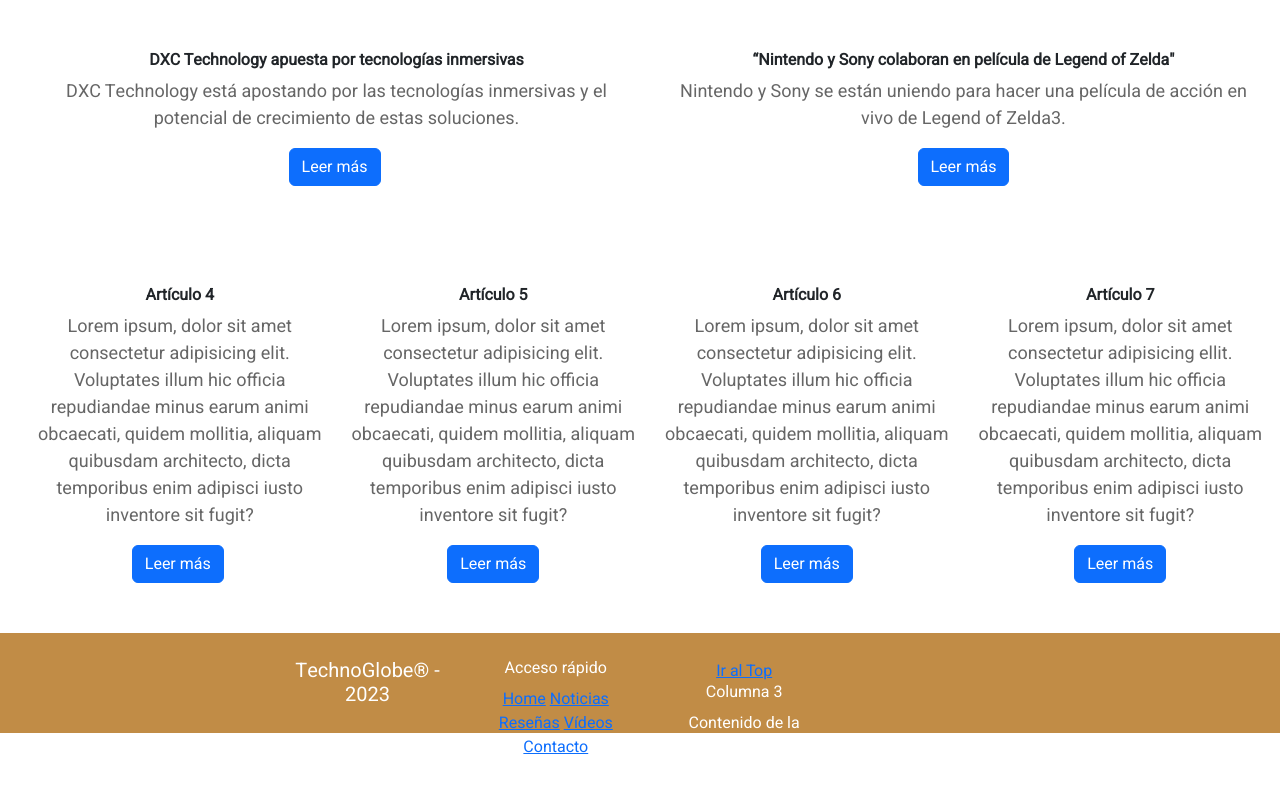
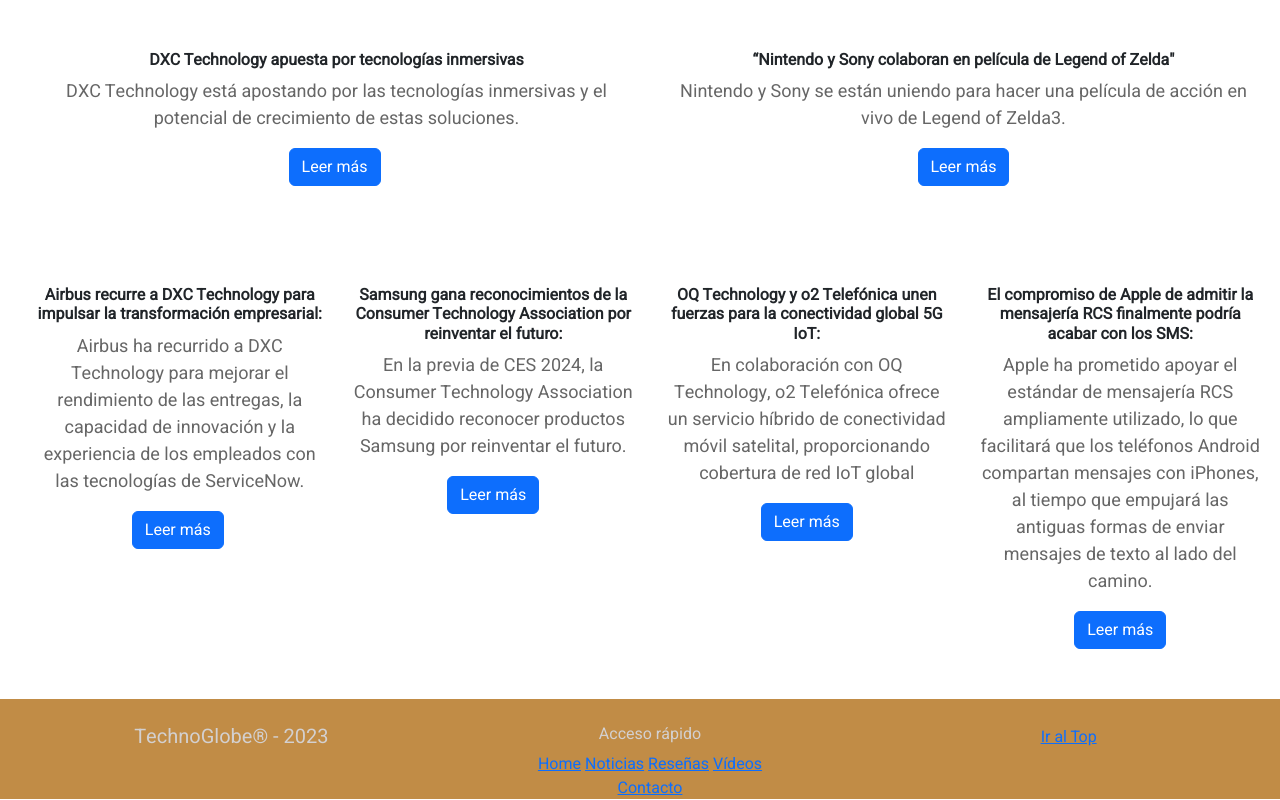
Before and after one commit to Rod-oss/TechnoGlobe-Web, a website: page pages/Noticias.html in a window 1280 px wide. Shown: the part 504-1304 px from the top of the page. Before the commit the page ends 1279 px from the top, so only its background shows below. Drawn offline with nearby package versions, Linux system fonts and the light colour scheme.

Commit message:
correcciones en PreEntrega3

```diff
--- a/pages/Noticias.html
+++ b/pages/Noticias.html
@@ -103,35 +103,35 @@
             <div class="container text-center">
                 <div class="row">
                     <div class="col-sm-3">
-                        <h4>Artículo 4</h4>
-                        <p>Lorem ipsum, dolor sit amet consectetur adipisicing elit. Voluptates illum hic officia
-                            repudiandae minus earum animi obcaecati, quidem mollitia, aliquam quibusdam architecto,
-                            dicta temporibus enim adipisci iusto inventore sit fugit?</p>
+                        <h4>Airbus recurre a DXC Technology para impulsar la transformación empresarial: </h4>
+                        <p>Airbus ha recurrido a DXC Technology para mejorar el rendimiento de las entregas, la
+                            capacidad de innovación y la experiencia de los empleados con las tecnologías de ServiceNow.
+                        </p>
                         <a href="#" class="btn btn-primary">Leer más</a>
                         <img src="" alt="">
                     </div>
 
                     <div class="col-sm-3">
-                        <h4>Artículo 5</h4>
-                        <p>Lorem ipsum, dolor sit amet consectetur adipisicing elit. Voluptates illum hic officia
-                            repudiandae minus earum animi obcaecati, quidem mollitia, aliquam quibusdam architecto,
-                            dicta temporibus enim adipisci iusto inventore sit fugit?</p>
+                        <h4>Samsung gana reconocimientos de la Consumer Technology Association por reinventar el futuro:
+                        </h4>
+                        <p>En la previa de CES 2024, la Consumer Technology Association ha decidido reconocer productos
+                            Samsung por reinventar el futuro.</p>
                         <a href="#" class="btn btn-primary">Leer más</a>
                     </div>
 
                     <div class="col-sm-3">
-                        <h4>Artículo 6</h4>
-                        <p>Lorem ipsum, dolor sit amet consectetur adipisicing elit. Voluptates illum hic officia
-                            repudiandae minus earum animi obcaecati, quidem mollitia, aliquam quibusdam architecto,
-                            dicta temporibus enim adipisci iusto inventore sit fugit?</p>
+                        <h4>OQ Technology y o2 Telefónica unen fuerzas para la conectividad global 5G IoT:</h4>
+                        <p> En colaboración con OQ Technology, o2 Telefónica ofrece un servicio híbrido de conectividad
+                            móvil satelital, proporcionando cobertura de red IoT global</p>
                         <a href="#" class="btn btn-primary">Leer más</a>
                     </div>
 
                     <div class="col-sm-3">
-                        <h4>Artículo 7</h4>
-                        <p>Lorem ipsum, dolor sit amet consectetur adipisicing ellit. Voluptates illum hic officia
-                            repudiandae minus earum animi obcaecati, quidem mollitia, aliquam quibusdam architecto,
-                            dicta temporibus enim adipisci iusto inventore sit fugit?</p>
+                        <h4>El compromiso de Apple de admitir la mensajería RCS finalmente podría acabar con los SMS:
+                        </h4>
+                        <p>Apple ha prometido apoyar el estándar de mensajería RCS ampliamente utilizado, lo que
+                            facilitará que los teléfonos Android compartan mensajes con iPhones, al tiempo que empujará
+                            las antiguas formas de enviar mensajes de texto al lado del camino.</p>
                         <a href="#" class="btn btn-primary">Leer más</a>
                     </div>
                 </div>
@@ -144,9 +144,8 @@
         </section>
     </main>
 
-    <footer class="footer mt-auto text-white text-center py-3">
-        <div class="container">
-            <div class="row">
+    <footer class="footer mt-auto py-3">
+        <div class="footer-content row container">
             <div class="col-12 col-md-4 col-lg-3">
                 <h5>TechnoGlobe® - 2023</h5>
             </div>
@@ -160,11 +159,8 @@
                         <a href="./Contacto.html">Contacto</a>
             </div>
 
-                <div class="col-12 col-md-4 col-lg-3 text-white">
+            <div class="col-12 col-md-4 col-lg-3">
                 <a href="#top">Ir al Top</a>
-                    <h6>Columna 3</h6>
-                    <p>Contenido de la columna 3.</p>
-                </div>
             </div>
         </div>
     </footer>
--- a/scss/_footer.scss
+++ b/scss/_footer.scss
@@ -2,35 +2,44 @@
 footer {
     width: 100%;
     background-color: var(--color-amarillo-claro);
-    color: #d3d0d0;
+    color: #ffffff;
     text-align: center;
-    padding: 5px 0;
-    height: 100px;
-    padding-top: 10px;
+    padding: 40px;
 }
-/* Estilos para pantallas grandes */
-@media (min-width: 1200px) {
-    .main {
-        max-width: 1200px;
-        margin: auto;
-    }
 
-    .carousel-inner {
-        max-width: 600px;
-        margin: auto;
+.footer-content {
+    display: flex;
+    flex-direction: column;
+    align-items: center;
+    justify-content: space-between;
+}
+
+.footer-column {
+    flex: 1;
+    max-width: 300px;
+    margin: 10px;
+}
+
+.footer-column h5,
+.footer-column h6 {
+    color: #ffffff;
+    font-size: 16px;
+}
+
+.footer-column a {
+    display: block;
+    color: #fff;
+    text-decoration: none;
+    margin-bottom: 5px;
+    font-size: 1em;
+}
+
+.footer-column p {
+    color: #fff;
+}
+
+@media (min-width: 768px) {
+    .footer-content {
+        flex-direction: row;
     }
 }
-
-/* Estilos para pantallas pequeñas */
-@media (max-width: 768px) {
-    .main {
-        padding: 10px;
-    }
-
-    .carousel-inner {
-        max-width: 100%;
-    }
-    .container-text-center, .row{
-        margin: 10px, 10px, 10px, 10px;
-    }
-}
```
Also changed, not shown: index.html (+3 -7 lines), pages/Contacto.html (+3 -7 lines), pages/Reseñas.html (+3 -7 lines), pages/Videos.html (+3 -7 lines), css/estilos.css. Lines whose indentation alone changed are shown as unchanged.
